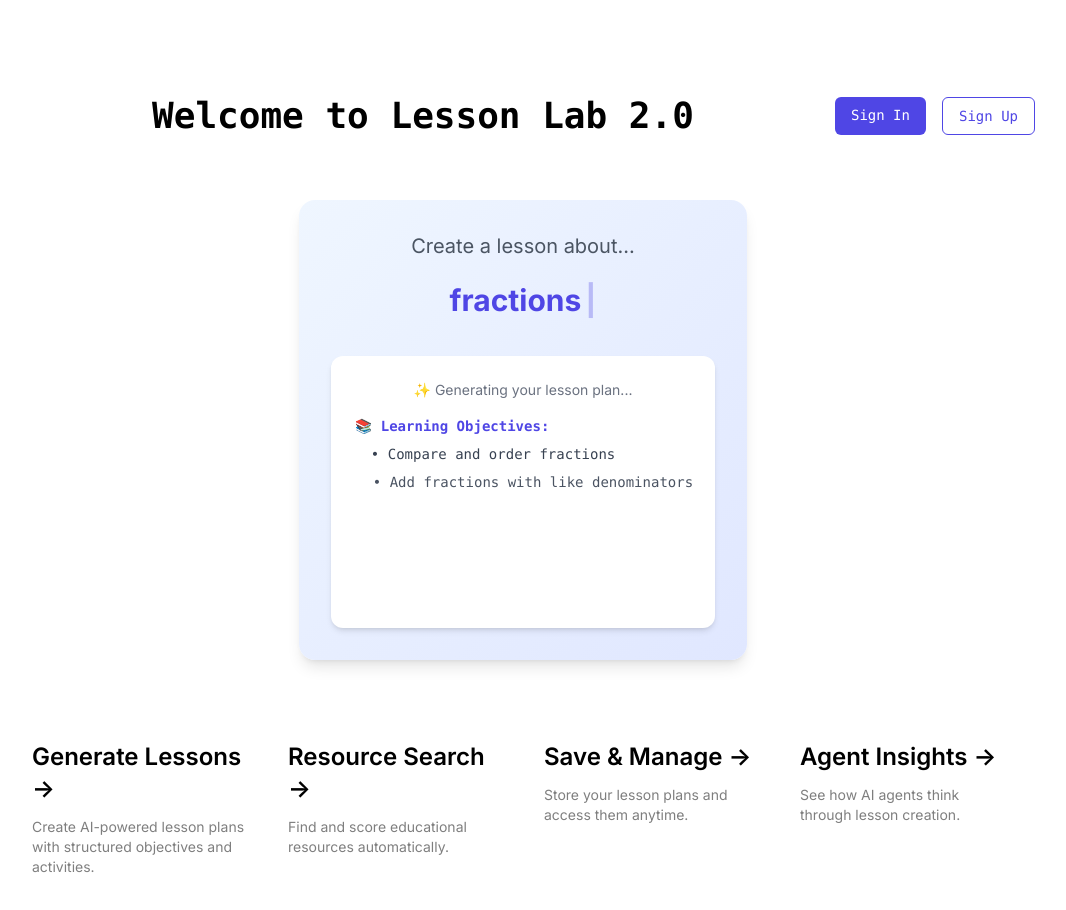
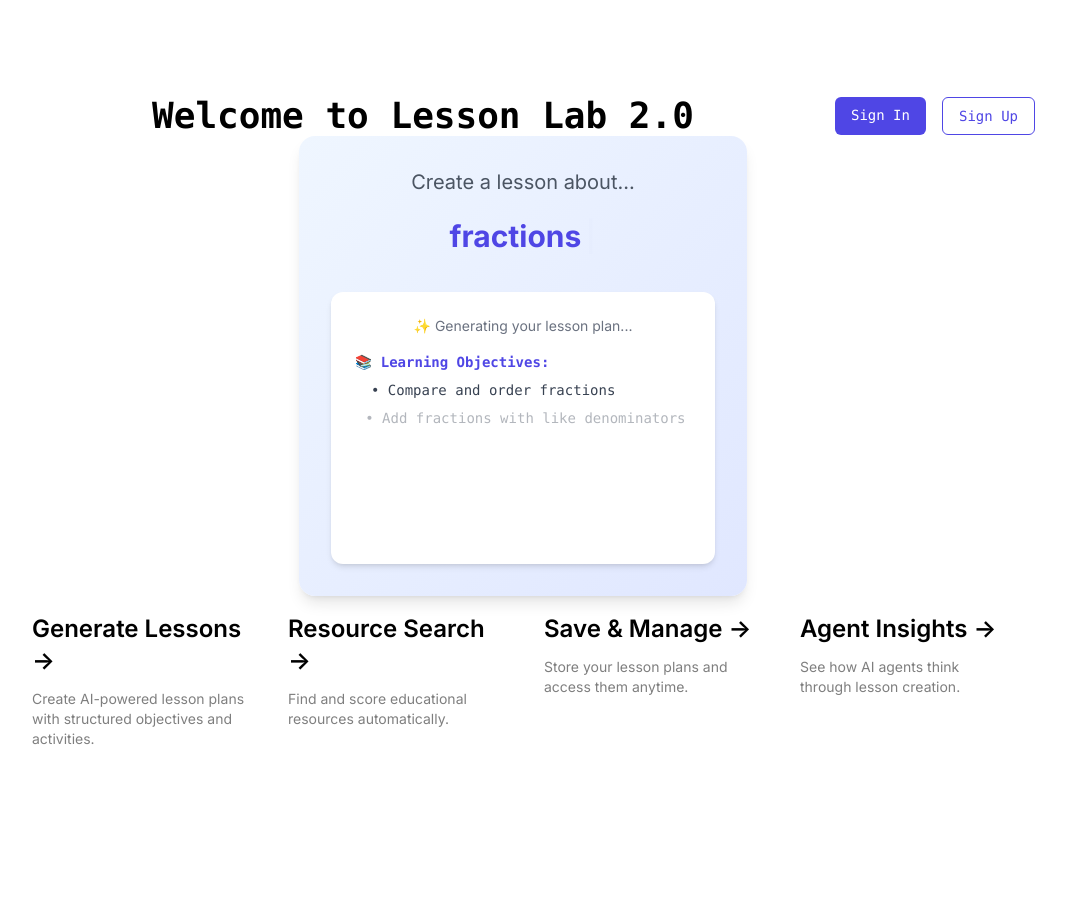
Before and after one commit to annasba07/lessonlab-2, a Next.js app in the folder frontend/: page / in a window 1280 px wide. Shown: the top 910 px of the page, without its empty margins (117-1183 px from the left). After the commit the page ends 800 px from the top, so only its background shows below. Built offline with nearby package versions, Linux system fonts and the light colour scheme; no server answers.

Commit message:
fixed layout

```diff
--- a/frontend/src/app/dashboard/page.tsx
+++ b/frontend/src/app/dashboard/page.tsx
@@ -6,42 +6,7 @@ import { useAuth } from '@/contexts/AuthContext'
 import ProtectedRoute from '@/components/ProtectedRoute'
 import Navigation from '@/components/Navigation'
 import ThumbsRating from '@/components/ThumbsRating'
-
-interface LessonPlan {
-  id: string
-  title: string
-  topic: string
-  grade: string
-  duration: number
-  plan_json: {
-    title: string
-    objectives: string[]
-    structure: {
-      introduction: string
-      main_activity: string
-      assessment: string
-      timing: string
-    }
-    resources: Array<{
-      title: string
-      type: string
-      url: string
-      score: number
-      reasoning: string
-    }>
-    materials_needed: string[]
-    differentiation: string
-  }
-  agent_thoughts?: {
-    objectives_rationale: string
-    structure_rationale: string
-    activity_rationale: string
-    assessment_rationale: string
-  }
-  user_rating?: boolean
-  created_at: string
-  updated_at: string
-}
+import { LessonPlan } from '@/types/lesson'
 
 export default function DashboardPage() {
   const [topic, setTopic] = useState('')
--- a/frontend/src/app/my-lessons/page.tsx
+++ b/frontend/src/app/my-lessons/page.tsx
@@ -5,42 +5,7 @@ import { useAuth } from '@/contexts/AuthContext'
 import ProtectedRoute from '@/components/ProtectedRoute'
 import Navigation from '@/components/Navigation'
 import ThumbsRating from '@/components/ThumbsRating'
-
-interface LessonPlan {
-  id: string
-  title: string
-  topic: string
-  grade: string
-  duration: number
-  plan_json: {
-    title: string
-    objectives: string[]
-    structure: {
-      introduction: string
-      main_activity: string
-      assessment: string
-      timing: string
-    }
-    resources: Array<{
-      title: string
-      type: string
-      url: string
-      score: number
-      reasoning: string
-    }>
-    materials_needed: string[]
-    differentiation: string
-  }
-  agent_thoughts?: {
-    objectives_rationale: string
-    structure_rationale: string
-    activity_rationale: string
-    assessment_rationale: string
-  }
-  user_rating?: boolean
-  created_at: string
-  updated_at: string
-}
+import { LessonPlan } from '@/types/lesson'
 
 export default function MyLessonsPage() {
   const [lessons, setLessons] = useState<LessonPlan[]>([])
--- a/frontend/src/app/page.tsx
+++ b/frontend/src/app/page.tsx
@@ -3,7 +3,7 @@ import TypingAnimation from '@/components/TypingAnimation'
 
 export default function Home() {
   return (
-    <main className="flex min-h-screen flex-col items-center justify-between p-24">
+    <main className="flex h-screen flex-col items-center justify-between p-24 overflow-hidden">
       <div className="z-10 max-w-5xl w-full items-center justify-between font-mono text-sm lg:flex">
         <h1 className="text-4xl font-bold text-center flex-1">
           Welcome to Lesson Lab 2.0
@@ -25,7 +25,9 @@ export default function Home() {
       </div>
 
       {/* Interactive typing animation */}
-      <TypingAnimation />
+      <div className="flex-1 flex items-center justify-center w-full">
+        <TypingAnimation />
+      </div>
 
       <div className="mb-32 grid text-center lg:max-w-5xl lg:w-full lg:mb-0 lg:grid-cols-4 lg:text-left">
         <div className="group rounded-lg border border-transparent px-5 py-4 transition-colors hover:border-gray-300 hover:bg-gray-100 hover:dark:border-neutral-700 hover:dark:bg-neutral-800/30">
--- a/frontend/src/components/TypingAnimation.tsx
+++ b/frontend/src/components/TypingAnimation.tsx
@@ -117,7 +117,7 @@ export default function TypingAnimation() {
   }, [currentTopicIndex, displayedText, isTyping])
 
   return (
-    <div className="max-w-4xl mx-auto my-16 p-8 bg-gradient-to-br from-blue-50 to-indigo-100 rounded-2xl shadow-lg">
+    <div className="max-w-4xl mx-auto p-8 bg-gradient-to-br from-blue-50 to-indigo-100 rounded-2xl shadow-lg">
       {/* Typing prompt */}
       <div className="text-center mb-8">
         <p className="text-xl text-gray-600 mb-4">
--- /dev/null
+++ b/frontend/src/types/lesson.ts
@@ -0,0 +1,35 @@
+export interface LessonPlan {
+  id: string
+  title: string
+  topic: string
+  grade: string
+  duration: number
+  plan_json: {
+    title: string
+    objectives: string[]
+    structure: {
+      introduction: string
+      main_activity: string
+      assessment: string
+      timing: string
+    }
+    resources: Array<{
+      title: string
+      type: string
+      url: string
+      score: number
+      reasoning: string
+    }>
+    materials_needed: string[]
+    differentiation: string
+  }
+  agent_thoughts?: {
+    objectives_rationale: string
+    structure_rationale: string
+    activity_rationale: string
+    assessment_rationale: string
+  }
+  user_rating?: boolean
+  created_at: string
+  updated_at: string
+}
```
